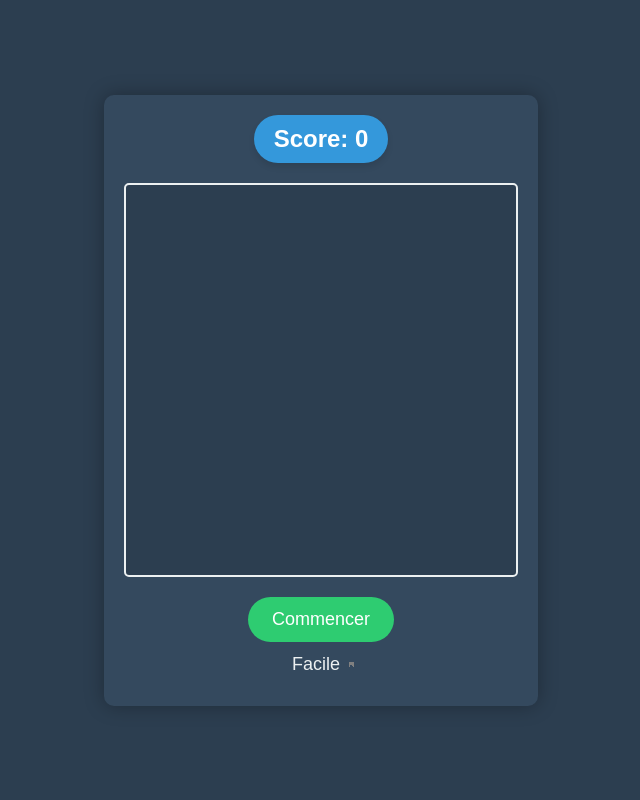
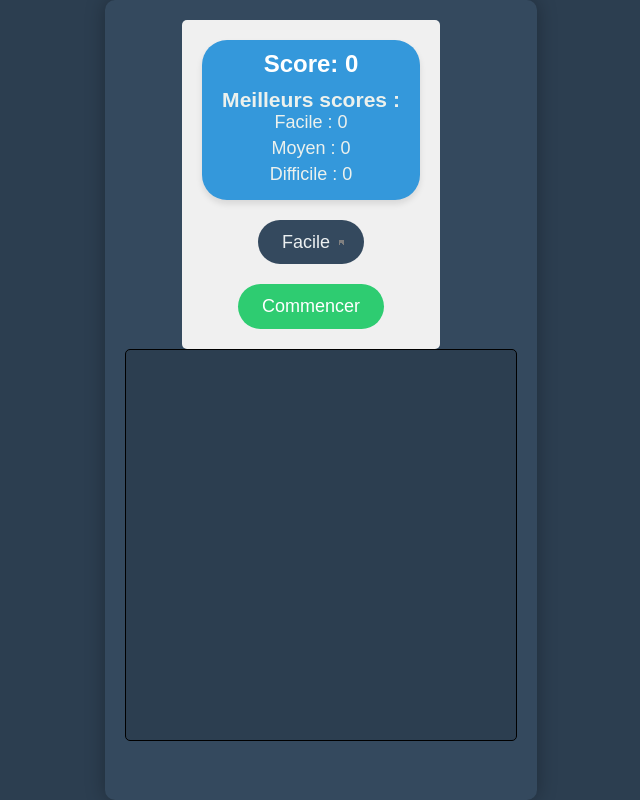
Before and after one commit to Shadow-sinn/snake-game, a plain HTML site: page index.html in a window 1280 px wide. Shown: the whole page, without its empty margins (319-959 px from the left). Drawn offline with Linux system fonts and the light colour scheme.

Commit message:
Close #13

```diff
--- a/index.html
+++ b/index.html
@@ -8,17 +8,29 @@
 </head>
 <body>
     <div class="game-container">
+        <div class="sidebar">
             <div class="score-container">
                 <div class="score-display" id="score">Score: 0</div>
+                <div class="high-scores" id="high-scores">
+                    <h3>Meilleurs scores :</h3>
+                    <ul>
+                        <li id="high-score-easy">Facile: 0</li>
+                        <li id="high-score-medium">Moyen: 0</li>
+                        <li id="high-score-hard">Difficile: 0</li>
+                    </ul>
                 </div>
-        <canvas id="canvas" width="400" height="400"></canvas>
-        <div id="game-over-message">Game Over!<br>Votre score final est 0</div>
-        <button id="start-btn">Commencer</button>
+            </div>
             <select id="level-select">
                 <option value="easy">Facile</option>
                 <option value="medium">Moyen</option>
                 <option value="hard">Difficile</option>
             </select>
+            <button id="start-btn">Commencer</button>
+        </div>
+        <div class="game-area">
+            <canvas id="canvas"></canvas>
+            <div id="game-over-message">Game Over!<br>Votre score final est 0</div>
+        </div>
     </div>
     <script src="script.js"></script>
 </body>
--- a/script.js
+++ b/script.js
@@ -4,6 +4,13 @@ const startBtn = document.getElementById('start-btn');
 const levelSelect = document.getElementById('level-select');
 const scoreDisplay = document.getElementById('score');
 const gameOverMessage = document.getElementById('game-over-message');
+
+// Variable pour stocker les meilleurs scores
+let highScores = {
+    easy: 0,
+    medium: 0,
+    hard: 0
+};
 
 let score = 0;
 let gameInterval;
@@ -111,11 +118,11 @@ function gameLoop() {
     snake.forEach(segment => ctx.fillRect(segment.x, segment.y, 30, 30));
 
     // Draw the food
-    ctx.fillStyle = 'blue';
+    ctx.fillStyle = 'red';
     ctx.fillRect(food.x, food.y, 30, 30);
 
     // Draw the enemies
-    ctx.fillStyle = 'red';
+    ctx.fillStyle = 'black';
     enemies.forEach(enemy => ctx.fillRect(enemy.x, enemy.y, 30, 30));
 }
 
@@ -152,6 +159,24 @@ function gameOver() {
     enemyIntervals.forEach(interval => clearInterval(interval));
     gameOverMessage.style.display = 'flex';
     gameOverMessage.innerHTML = `Game Over!<br>Votre score final est ${score}`;
+
+    // Mettre à jour le meilleur score si nécessaire
+    if (score > highScores[levelSelect.value]) {
+        highScores[levelSelect.value] = score;
+        updateHighScores();
+    }
+}
+
+function updateHighScores() {
+    const highScoresElement = document.getElementById('high-scores');
+    highScoresElement.innerHTML = `
+        <h3>Meilleurs scores :</h3>
+        <ul>
+            <li>Facile : ${highScores.easy}</li>
+            <li>Moyen : ${highScores.medium}</li>
+            <li>Difficile : ${highScores.hard}</li>
+        </ul>
+    `;
 }
 
 // Event listeners
@@ -174,3 +199,6 @@ levelSelect.addEventListener('change', () => {
     enemyIntervals = [];
     startGame();
 });
+
+// Initialiser l'affichage des meilleurs scores
+updateHighScores();
--- a/styles.css
+++ b/styles.css
@@ -135,3 +135,58 @@ body {
     padding: 10px 20px;
   }
 }
+.game-container {
+  display: flex;
+  justify-content: center;
+  align-items: center;
+  height: 100vh;
+  margin: 0 auto; /* Centrer horizontalement */
+  max-width: 1000px; /* Limiter la largeur maximale */
+}
+
+.sidebar {
+  background-color: #f0f0f0;
+  padding: 20px;
+  border-radius: 5px;
+  margin-right: 20px;
+  display: flex;
+  flex-direction: column;
+  align-items: center;
+  flex: 1; /* Prendre une partie de l'espace disponible */
+}
+
+.game-area {
+  display: flex;
+  flex-direction: column;
+  align-items: center;
+  flex: 3; /* Prendre une plus grande partie de l'espace disponible */
+}
+
+.score-container {
+  margin-bottom: 20px;
+  text-align: center;
+}
+
+.score-display {
+  font-size: 24px;
+  font-weight: bold;
+  margin-bottom: 10px;
+}
+
+.high-scores {
+  font-size: 18px;
+}
+
+.high-scores ul {
+  list-style: none;
+  padding: 0;
+  margin: 0;
+}
+
+.high-scores li {
+  margin-bottom: 5px;
+}
+
+#canvas {
+  border: 1px solid black; /* Ajouter une bordure pour mieux voir le canvas */
+}
```
Lines whose indentation alone changed are shown as unchanged.
